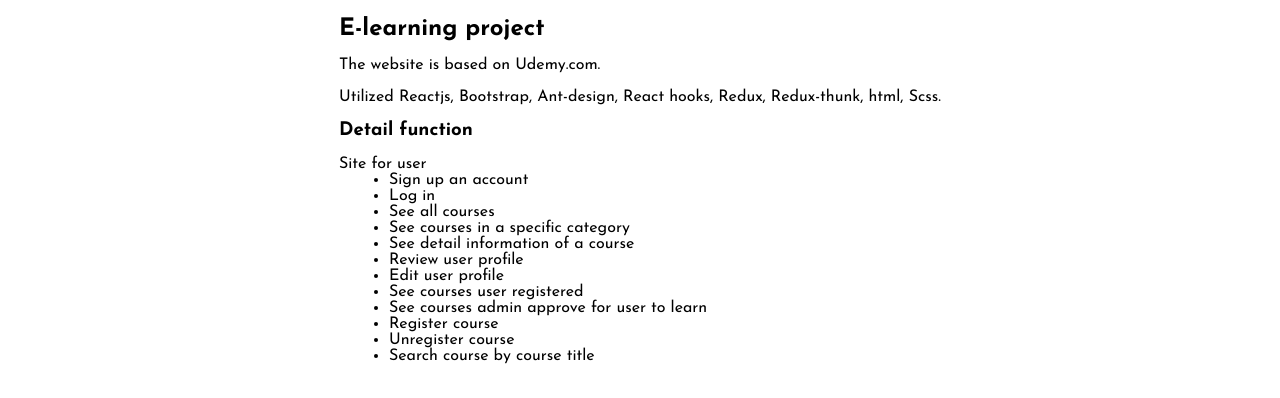
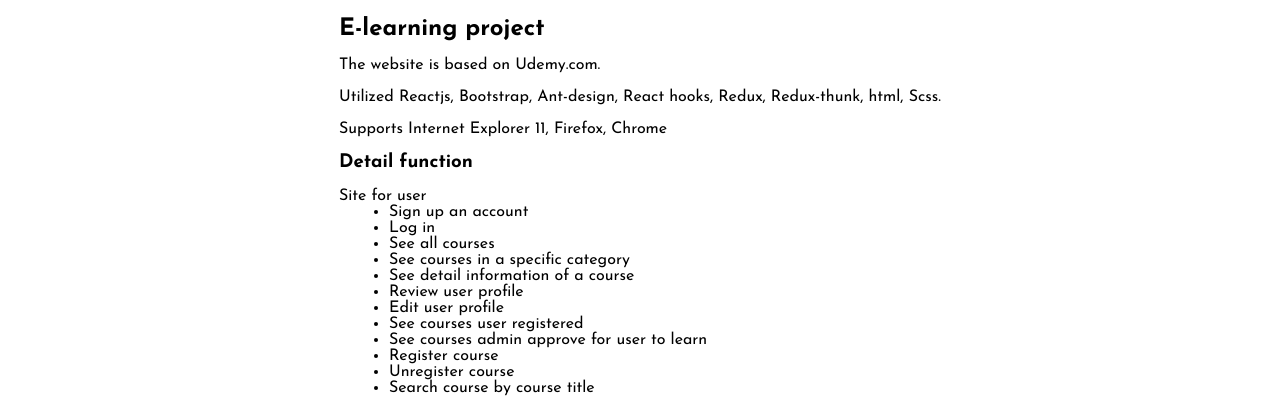
Before and after one commit to anhthuvo/Anh-Thu-Vo-Porfolio.github.io, a plain HTML site: page index.html in a window 1280 px wide. Shown: the part 2240-2638 px from the top of the page. Drawn offline with nearby package versions, Linux system fonts and the light colour scheme; a web font is replaced by a local one.

Commit message:
add support browser

```diff
--- a/index.html
+++ b/index.html
@@ -216,6 +216,8 @@
             <br>
             <p>Utilized Reactjs, Bootstrap, Ant-design, React hooks, Redux, Redux-thunk, html, Scss.</p>
             <br>
+            <p>Supports Internet Explorer 11, Firefox, Chrome</p>
+            <br>
             <h3>Detail function</h3>
             <br>
             <p>Site for user</p>
```
